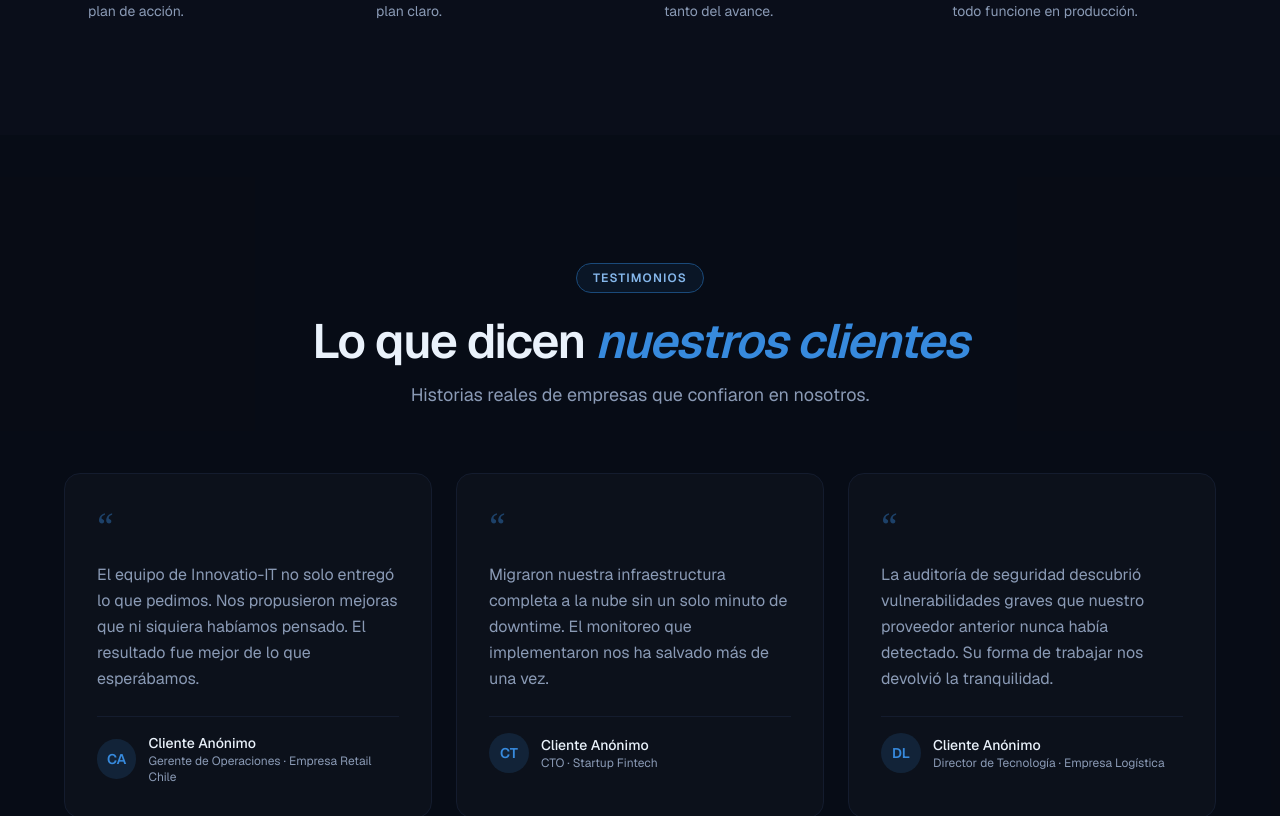
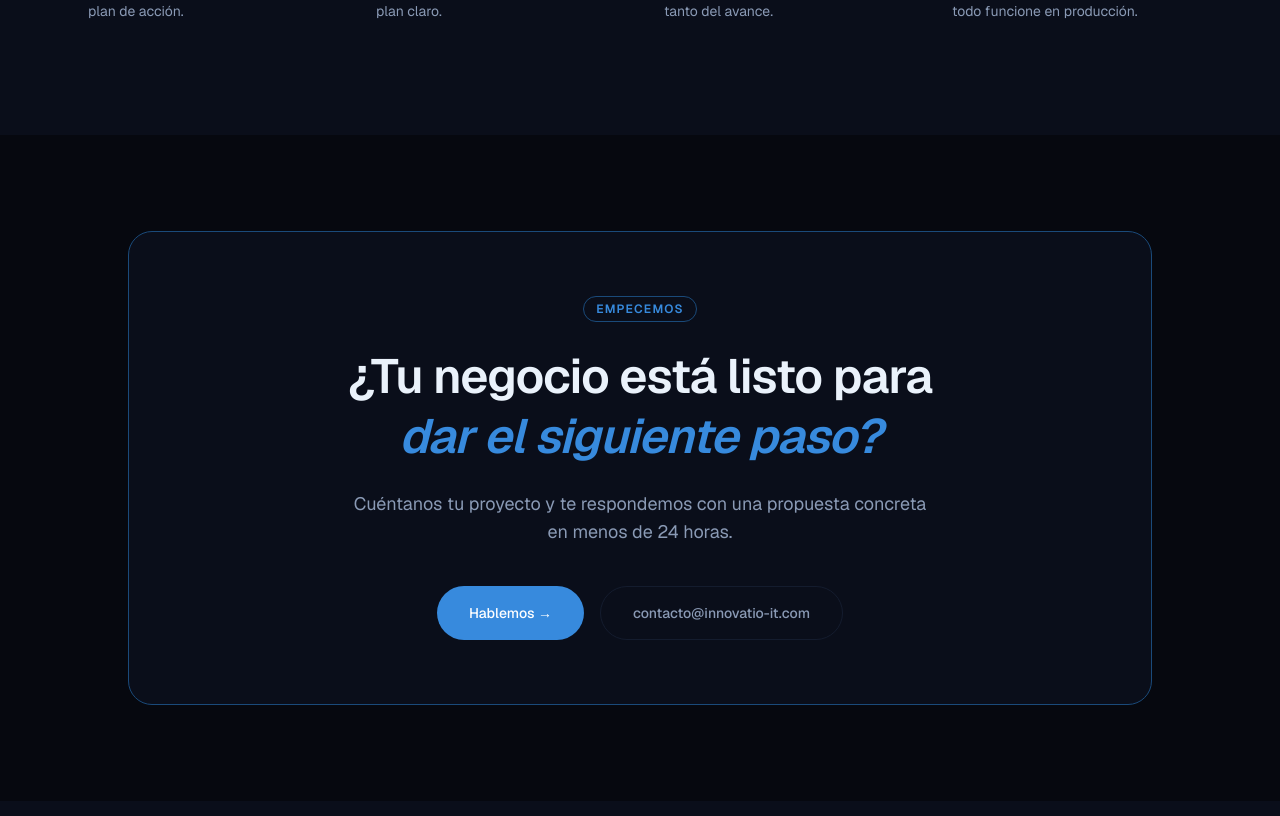
Before and after one commit to Felipe-Innovatio/landing-innovatio, a Next.js app: page / in a window 1280 px wide. Shown: the part 3380-4196 px from the top of the page. Built offline with nearby package versions, Linux system fonts and the light colour scheme; no server answers.

Commit message:
fix: oculta sección Testimonials hasta tener testimonios reales

```diff
--- a/src/app/page.tsx
+++ b/src/app/page.tsx
@@ -4,7 +4,6 @@ import TechStack from "@/components/sections/TechStack";
 import About from "@/components/sections/About";
 import Services from "@/components/sections/Services";
 import Process from "@/components/sections/Process";
-import Testimonials from "@/components/sections/Testimonials";
 import CtaBanner from "@/components/sections/CtaBanner";
 import Pricing from "@/components/sections/Pricing";
 import Faq from "@/components/sections/Faq";
@@ -71,7 +70,6 @@ export default function Home() {
         <About />
         <Services />
         <Process />
-        <Testimonials />
         <CtaBanner />
         <Pricing />
         <Faq />
```
